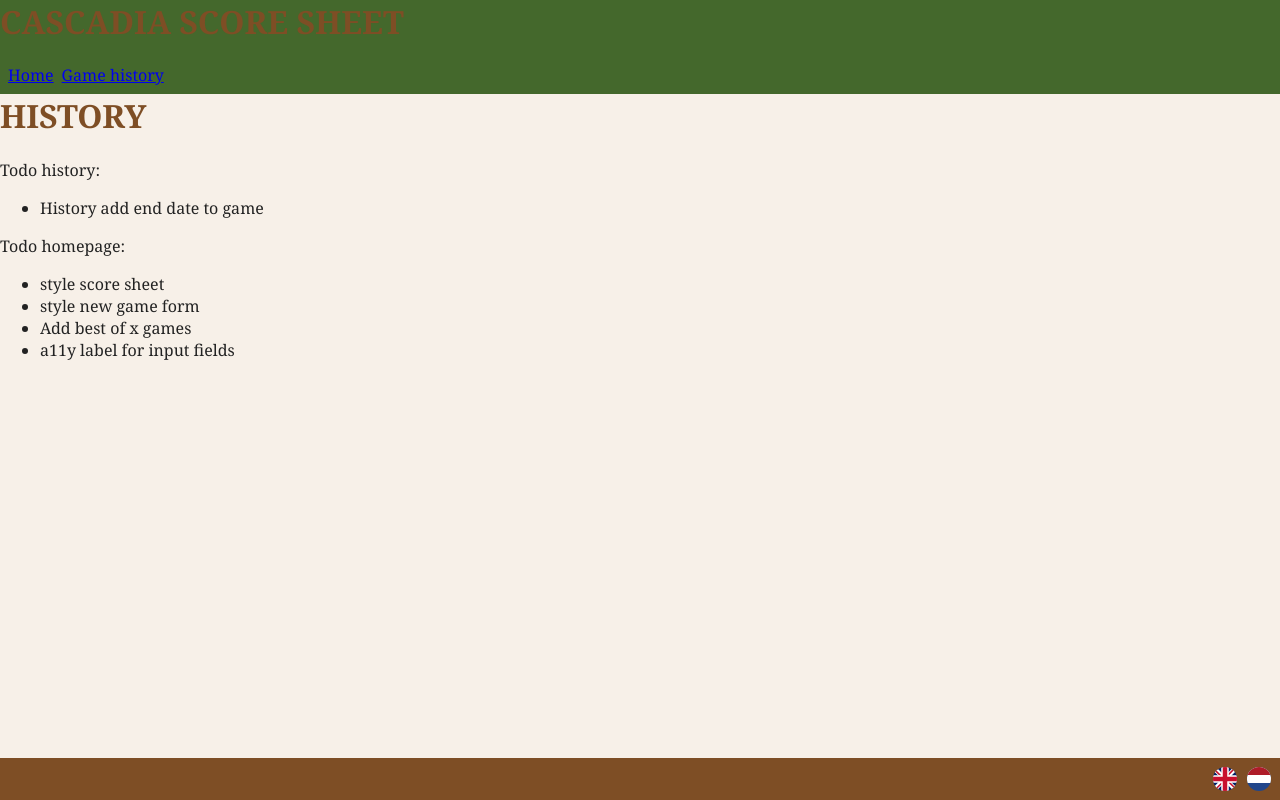
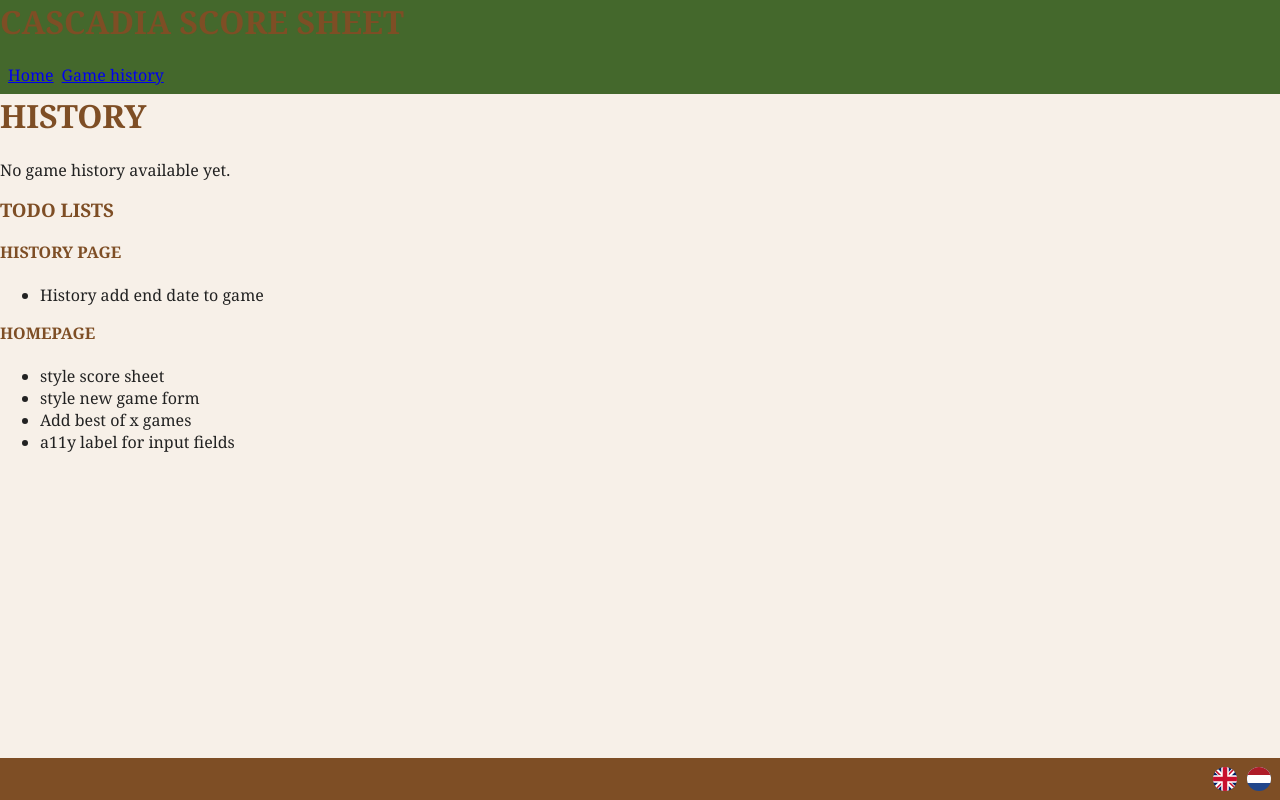
Before and after one commit to awolkers/cascadia-scoresheet, a Nuxt app: page /history in a window 1280 px wide. Built offline with nearby package versions, Linux system fonts and the light colour scheme.

Commit message:
no histary available message

```diff
--- a/pages/history.vue
+++ b/pages/history.vue
@@ -13,11 +13,16 @@
       <WinsSummary />
       <GamesList :score-sheets="store.history" :players="store.players" />
     </template>
-    <p>Todo history:</p>
+    <template v-else>
+      <p>No game history available yet.</p>
+    </template>
+
+    <h3>Todo lists</h3>
+    <h4>history page</h4>
     <ul>
       <li>History add end date to game</li>
     </ul>
-    <p>Todo homepage:</p>
+    <h4>Homepage</h4>
     <ul>
       <li>style score sheet</li>
       <li>style new game form</li>
```
